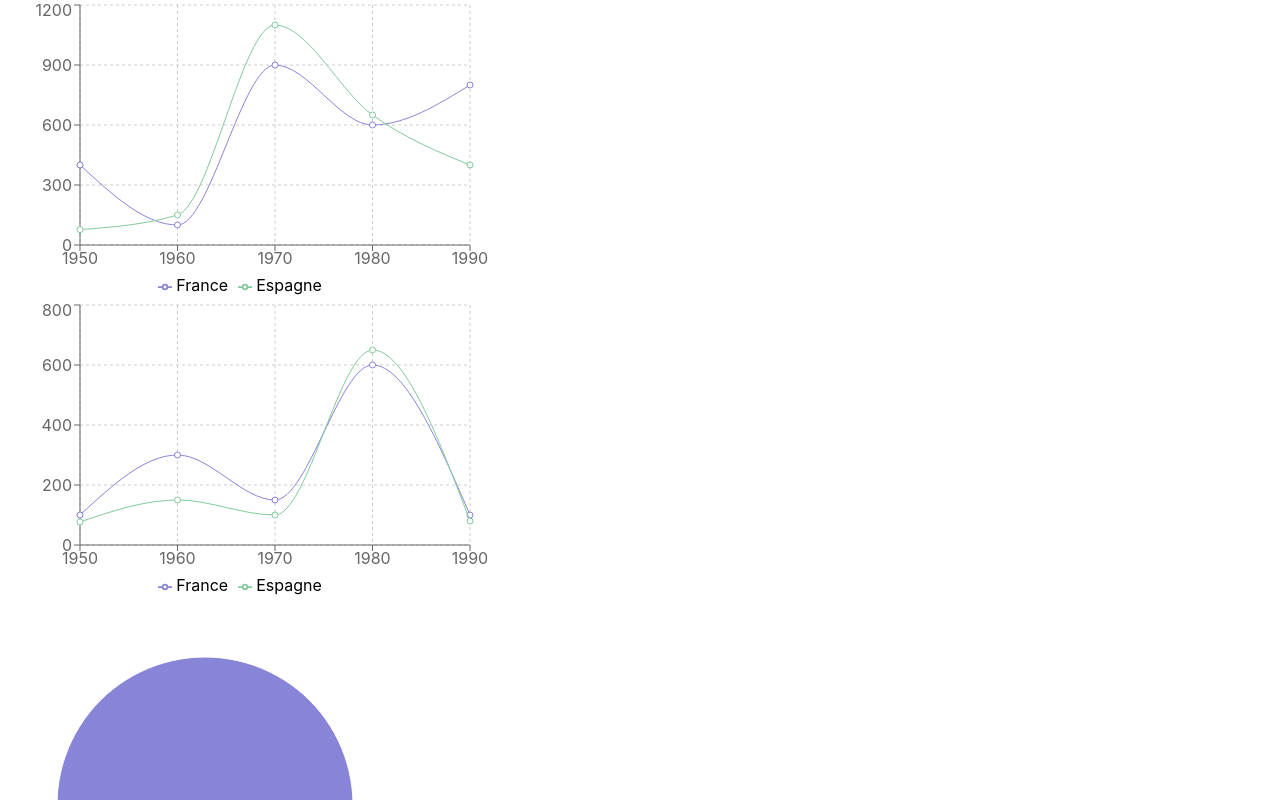
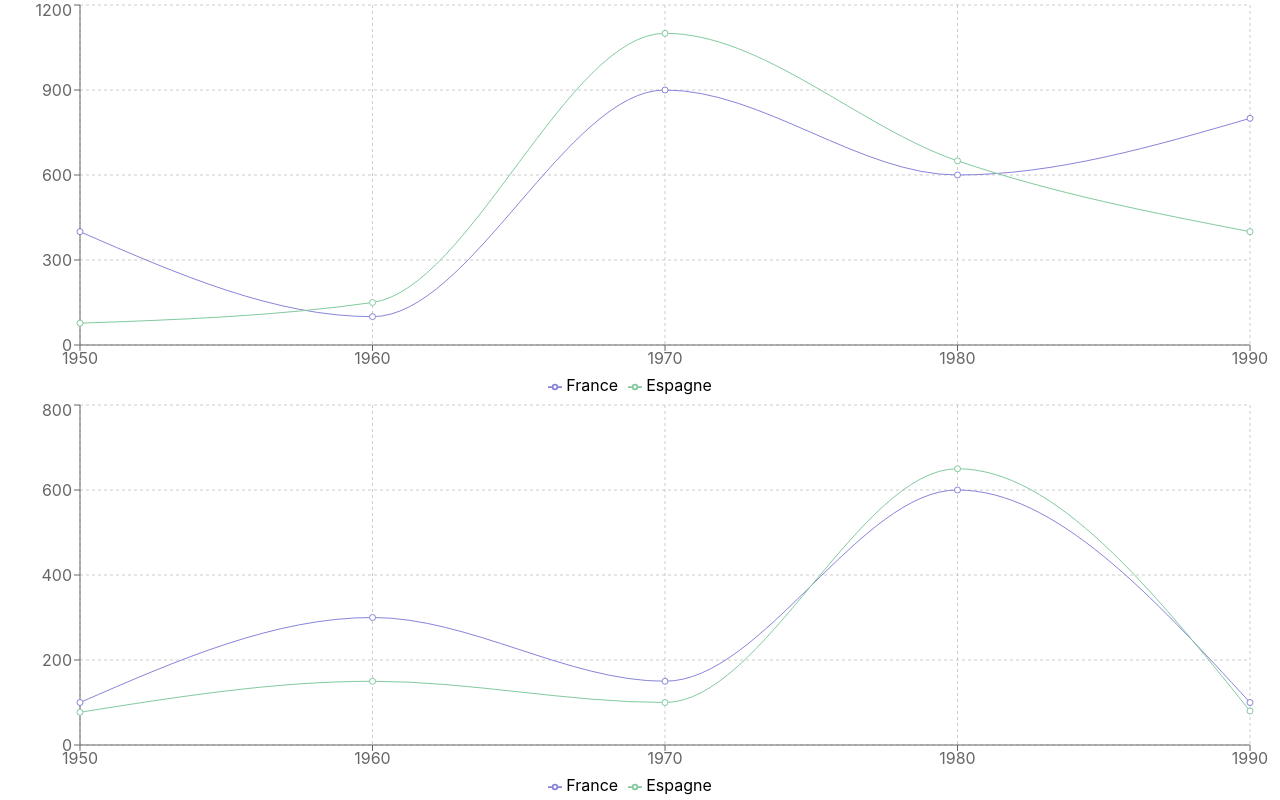
Before and after one commit to tanleveque/Project-dashboard, a React (Create React App) app: page / in a window 1280 px wide. Shown: the top 800 px of the page. Built offline with nearby package versions, Linux system fonts and the light colour scheme.

Commit message:
adding charts

```diff
--- a/src/components/ChartComponents.js
+++ b/src/components/ChartComponents.js
@@ -1,5 +1,5 @@
 import React, { Component } from 'react';
-import { LineChart, Line, CartesianGrid, XAxis, YAxis, Tooltip, Legend } from 'recharts';
+import { LineChart, Line, CartesianGrid, XAxis, YAxis, Tooltip, Legend, ResponsiveContainer } from 'recharts';
 
 
 const series =
@@ -31,9 +31,9 @@ export default class ChartComponents extends Component {
         return (
 
             series.map(s => (
+                <ResponsiveContainer height={400}>
                     <LineChart
-                    width={500}
-                    height={300}
+                        height={200}
                         data={s.data}
                         key={s.serie}
                         margin={{
@@ -49,6 +49,7 @@ export default class ChartComponents extends Component {
                         <Line type="monotone" dataKey="France" stroke="#8884d8" activeDot={{ r: 8 }} />
                         <Line type="monotone" dataKey="Espagne" stroke="#82ca9d" />
                     </LineChart>
+                </ResponsiveContainer>
             ))
         );
     }
```
Lines whose indentation alone changed are shown as unchanged.
